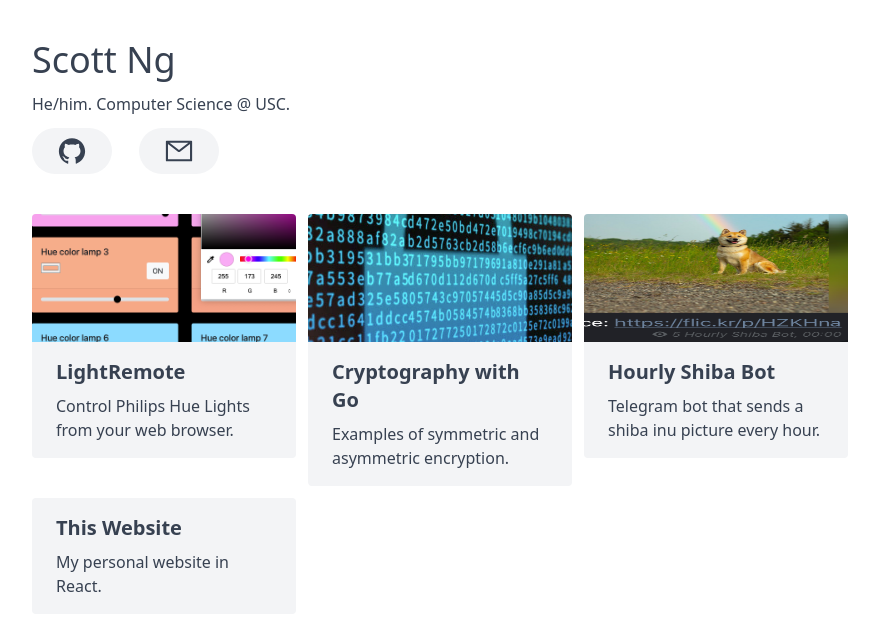
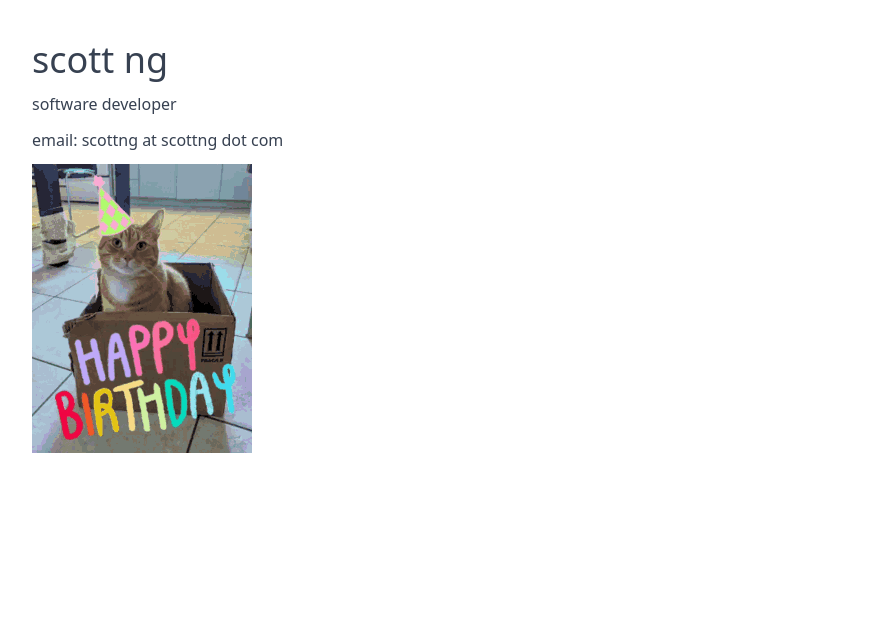
Before and after one commit to scottng/scottng.com, a React (Create React App) app: page / in a window 1280 px wide. Shown: the top 630 px of the page, without its empty margins (200-1079 px from the left). Built offline with nearby package versions, Linux system fonts and the light colour scheme.

Commit message:
Update site

```diff
--- a/src/App.js
+++ b/src/App.js
@@ -13,7 +13,23 @@ function App() {
   return (
     <div className="App" class="font-sans text-gray-700">
 
-      <Router>
+      <div class="mx-auto pt-10 p-10 space-y-3 max-w-4xl text-left">
+        <div class="text-4xl font-medium">
+          scott ng
+        </div>
+        <div>
+          software developer
+        </div>
+        <div>
+          email: scottng at scottng dot com
+        </div>
+        <div>
+          <img src="images/IMG_4819.GIF"></img>
+        </div>
+
+      </div>
+
+      {/* <Router>
         <div>
           <Switch>
             <Route exact path="/">
@@ -32,7 +48,7 @@ function App() {
           </Switch>
         </div>
 
-      </Router>
+      </Router> */}
 
 
     </div>
```
Also changed, not shown: public/images/IMG_4819.GIF (added).
